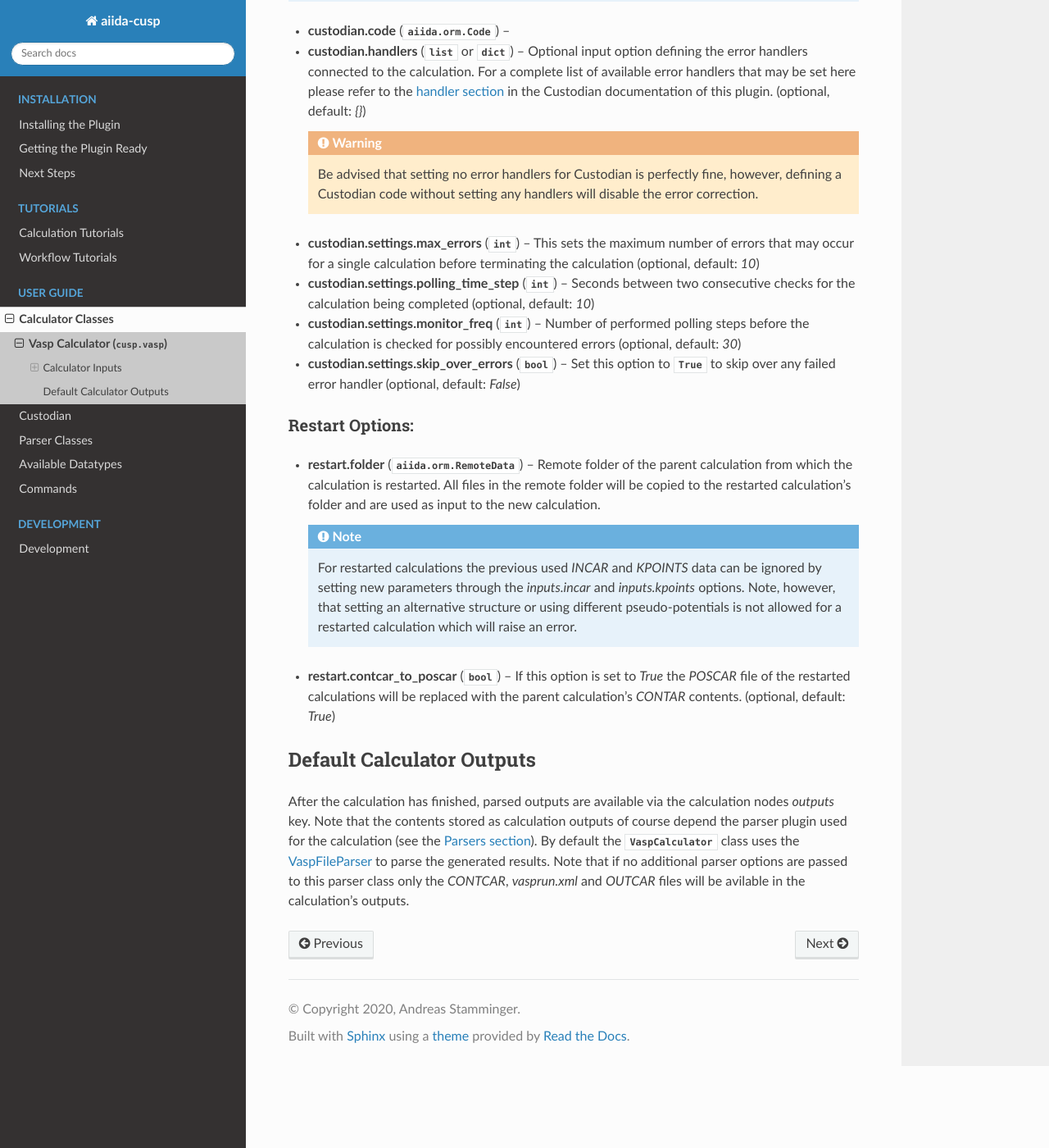
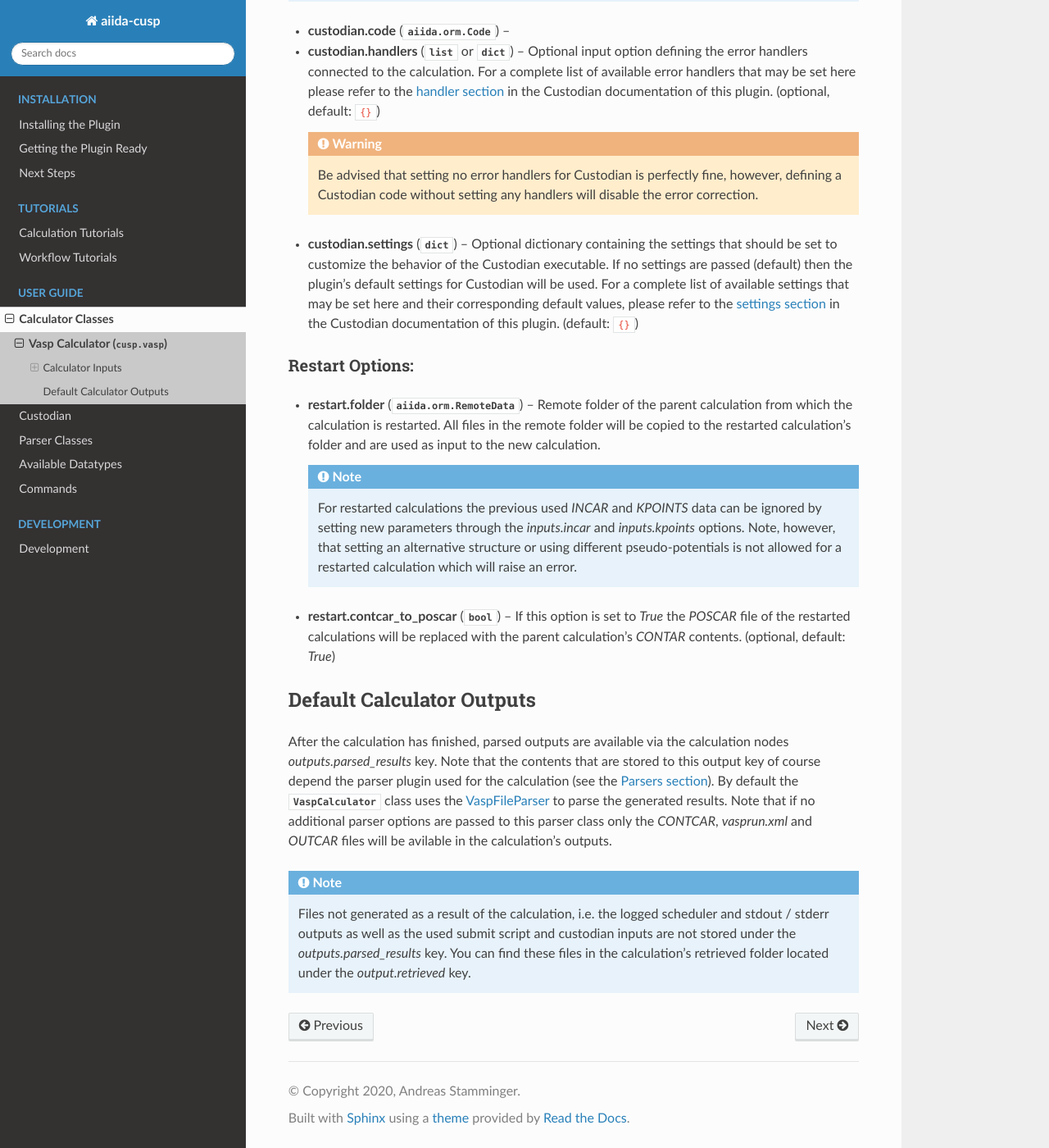
Before and after one commit to aiida-cusp/aiida-cusp, a Sphinx documentation site: the page built from docs/source/user_guide/calculators/vasp_calculator.rst, in a window 1280 px wide and 1400 px high, scrolled down 2049 px. Shown: the whole window at 82% size. Built offline with Sphinx 7.4.7 and the Read the Docs theme 2.0.0, drawn with Linux system fonts in a browser that asks for light colours.

Commit message:
Update custodian-settings and vasp-calculation sections
Needed to update the sections for the custodian settings as well
as the documentation for the VaspCalculation class due to the
changed input type for the custodian settings parameter.
The previously individually defined values have been replaced
with a dictionary version which is now also reflected in the
corresponding documentations.

```diff
--- a/docs/source/user_guide/calculators/vasp_calculator.rst
+++ b/docs/source/user_guide/calculators/vasp_calculator.rst
@@ -85,24 +85,17 @@ Options passed to the Custodian executable if a custodian code is set for the `c
 * **custodian.handlers** (:class:`list` or :class:`dict`) --
   Optional input option defining the error handlers connected to the calculation.
   For a complete list of available error handlers that may be set here please refer to the :ref:`handler section<user-guide-custodian-handlers>` in the Custodian documentation of this plugin.
-  (optional, default: `{}`)
+  (optional, default: ``{}``)
 
   .. warning::
 
      Be advised that setting no error handlers for Custodian is perfectly fine, however, defining a Custodian code without setting any handlers will disable the error correction.
 
-* **custodian.settings.max_errors** (:class:`int`) --
-  This sets the maximum number of errors that may occur for a single calculation before terminating the calculation
-  (optional, default: `10`)
-* **custodian.settings.polling_time_step** (:class:`int`) --
-  Seconds between two consecutive checks for the calculation being completed
-  (optional, default: `10`)
-* **custodian.settings.monitor_freq** (:class:`int`) --
-  Number of performed polling steps before the calculation is checked for possibly encountered errors
-  (optional, default: `30`)
-* **custodian.settings.skip_over_errors** (:class:`bool`) --
-  Set this option to :class:`True` to skip over any failed error handler
-  (optional, default: `False`)
+* **custodian.settings** (:class:`dict`) --
+  Optional dictionary containing the settings that should be set to customize the behavior of the Custodian executable.
+  If no settings are passed (default) then the plugin's default settings for Custodian will be used.
+  For a complete list of available settings that may be set here and their corresponding default values, please refer to the :ref:`settings section<user-guide-custodian-settings>` in the Custodian documentation of this plugin.
+  (default: ``{}``)
 
 .. _user-guide-calculators-vaspcalculator-inputs-restart:
 
@@ -127,7 +120,12 @@ Restart Options:
 Default Calculator Outputs
 ---------------------------
 
-After the calculation has finished, parsed outputs are available via the calculation nodes `outputs` key.
-Note that the contents stored as calculation outputs of course depend the parser plugin used for the calculation (see the :ref:`Parsers section<user-guide-parsers>`).
+After the calculation has finished, parsed outputs are available via the calculation nodes `outputs.parsed_results` key.
+Note that the contents that are stored to this output key of course depend the parser plugin used for the calculation (see the :ref:`Parsers section<user-guide-parsers>`).
 By default the :class:`~aiida_cusp.calculators.VaspCalculator` class uses the :ref:`VaspFileParser<user-guide-parsers-vaspfileparser>` to parse the generated results.
 Note that if no additional parser options are passed to this parser class only the `CONTCAR`, `vasprun.xml` and `OUTCAR` files will be avilable in the calculation's outputs.
+
+.. note::
+
+   Files not generated as a result of the calculation, i.e. the logged scheduler and stdout / stderr outputs as well as the used submit script and custodian inputs are not stored under the `outputs.parsed_results` key.
+   You can find these files in the calculation's retrieved folder located under the `output.retrieved` key.
```
Also changed, not shown: docs/source/user_guide/custodian/settings.rst (+9 -10 lines).
